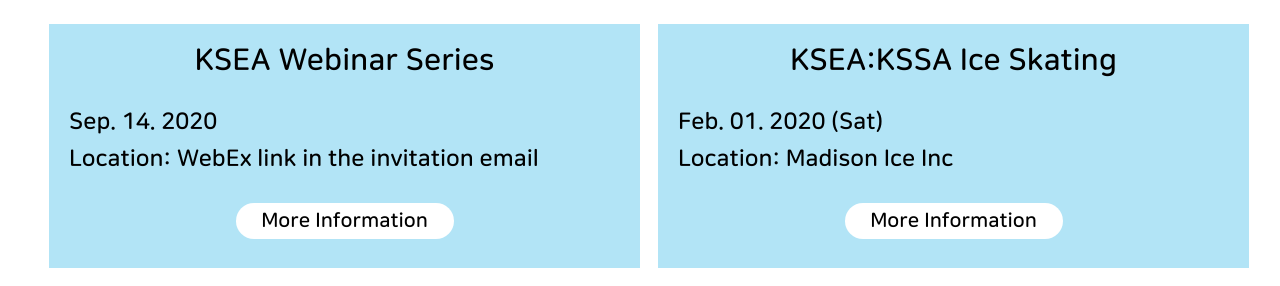
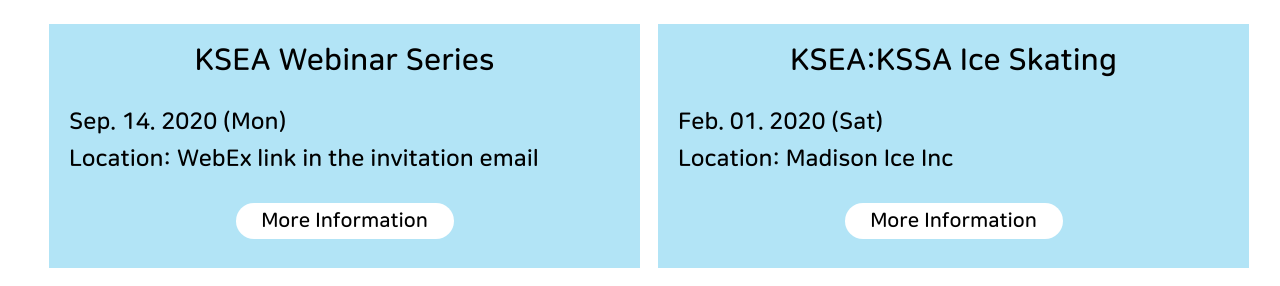
Before and after one commit to KSEAWisconsin/kseawisconsin.github.io, a Jekyll site: the page built from events.html, in a window 1280 px wide. Shown: the part 439-725 px from the top of the page. Built offline with Jekyll 4.4.1, drawn with Linux system fonts in a browser that asks for light colours.

Commit message:
event update

```diff
--- a/_data/events.yml
+++ b/_data/events.yml
@@ -8,7 +8,7 @@
 
 - event_name: KSEA Webinar Series
   detail_url: https://www.facebook.com/groups/kseawisc/permalink/3273905722655102/
-  date: Sep. 14. 2020
+  date: Sep. 14. 2020 (Mon)
   location: WebEx link in the invitation email
 
 - event_name: "KSEA:KSSA Ice Skating"
```
